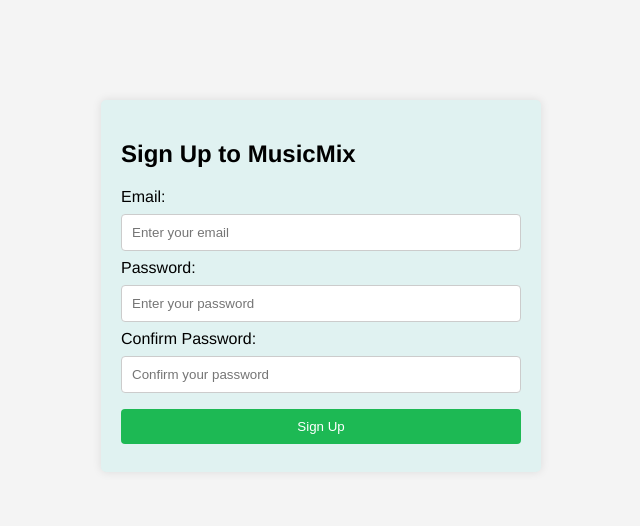
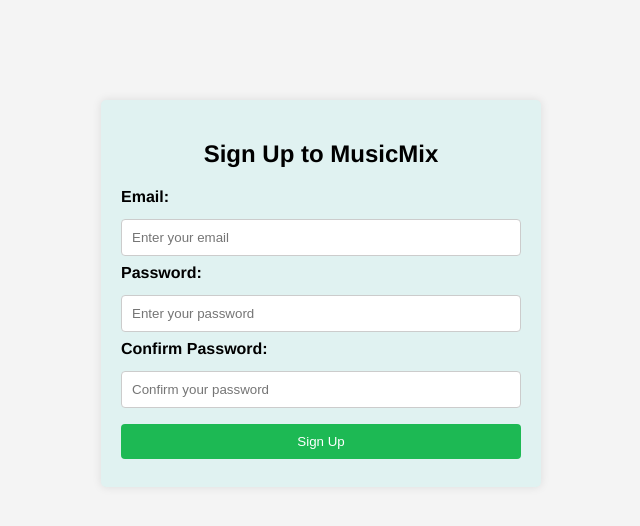
Before and after one commit to ShivaniPandula/MusicMix_GDP-05, a plain HTML site: page signup.html in a window 1280 px wide. Shown: the whole page, without its empty margins (319-959 px from the left). Drawn offline with Linux system fonts and the light colour scheme.

Commit message:
added more styling for the signup page

```diff
--- a/signup.html
+++ b/signup.html
@@ -9,6 +9,8 @@
         body {
             font-family: "Helvetica Neue", Helvetica, Arial, sans-serif;
             background-color: #f4f4f4;
+            margin: 0;
+            padding: 0;
         }
 
         .container {
@@ -20,6 +22,20 @@
             box-shadow: 0 0 10px rgba(0, 0, 0, 0.1);
         }
 
+        h2 {
+            text-align: center;
+            margin-bottom: 20px;
+        }
+
+        form {
+            display: flex;
+            flex-direction: column;
+        }
+
+        label {
+            font-weight: bold;
+            margin-bottom: 5px;
+        }
 
         input[type="text"],
         input[type="password"],
@@ -43,6 +59,11 @@
         input[type="submit"]:hover {
             background-color: #128c3e;
         }
+
+        .error-message {
+            color: red;
+            margin-top: 5px;
+        }
     </style>
 </head>
 
```
